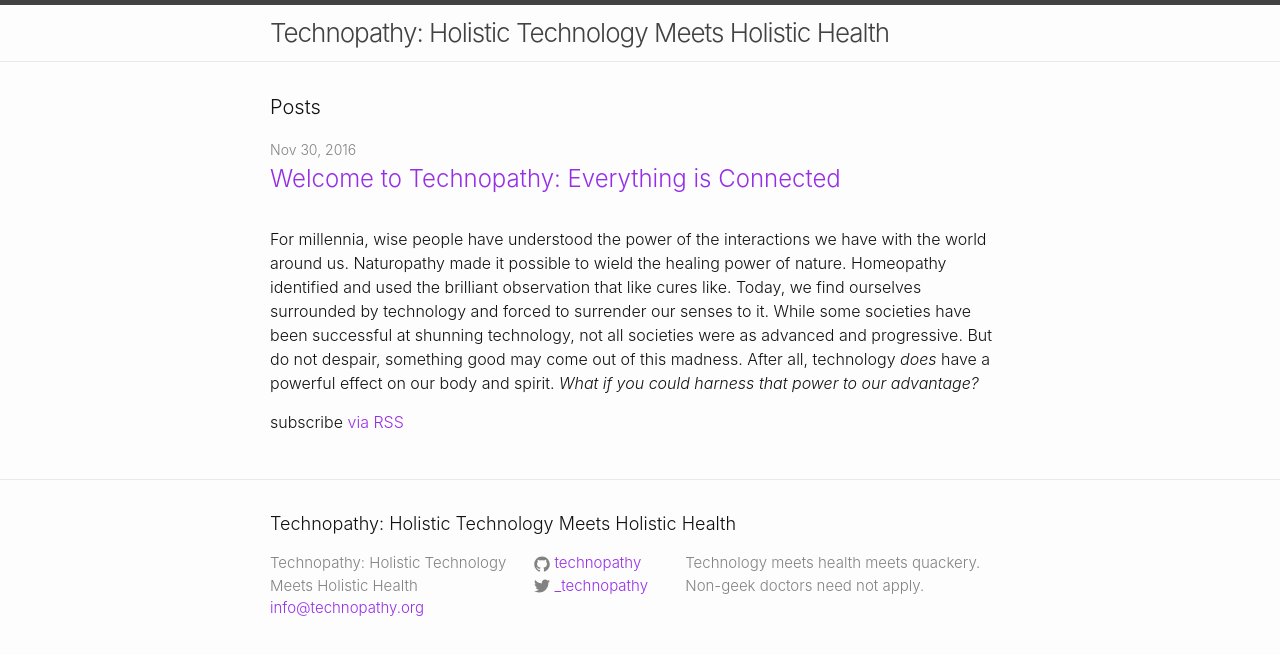
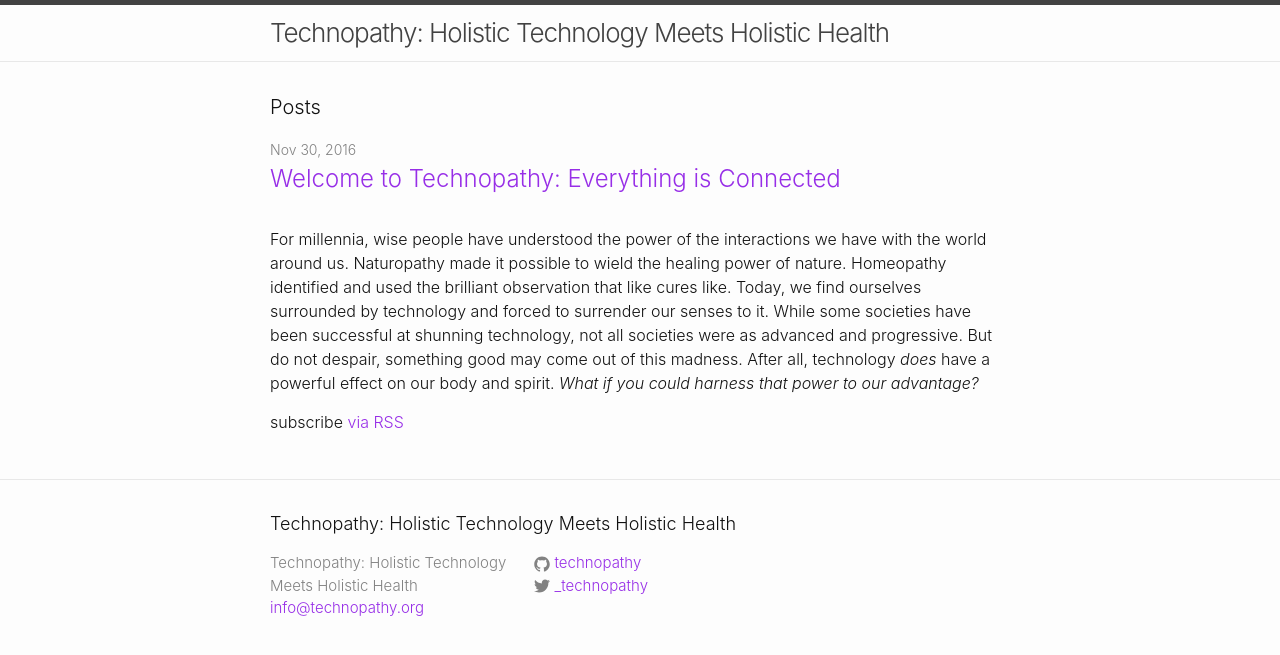
Before and after one commit to technopathy/technopathy.github.io, a Jekyll site: the page built from index.html, in a window 1280 px wide. Shown: the top 655 px of the page. Built offline with Jekyll 4.4.1, drawn with Linux system fonts in a browser that asks for light colours.

```diff
--- a/_config.yml
+++ b/_config.yml
@@ -1,8 +1,6 @@
 # Site settings
 title: "Technopathy: Holistic Technology Meets Holistic Health"
 email: info@technopathy.org
-description: >
-  Technology meets health meets quackery. Non-geek doctors need not apply.
 baseurl: "" # the subpath of your site, e.g. /blog/
 url: "http://technopathy.org" # the base hostname & protocol for your site
 twitter_username: _technopathy
```
